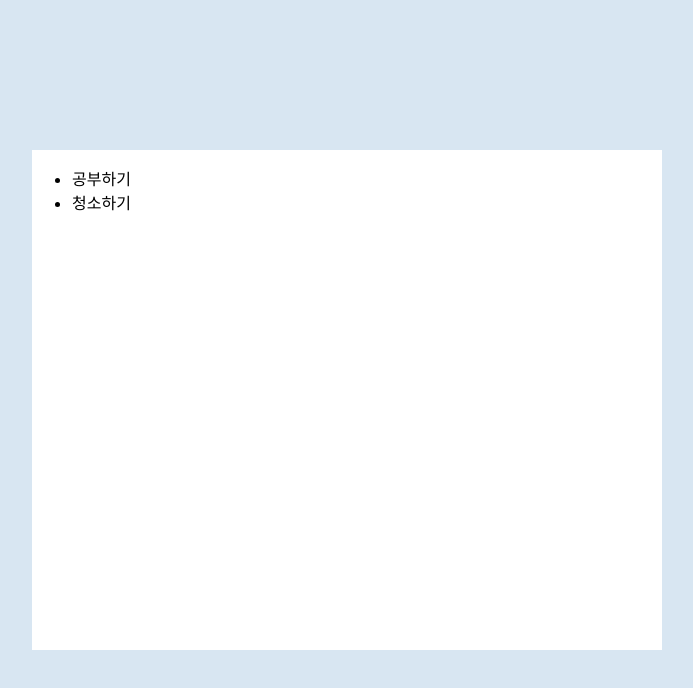
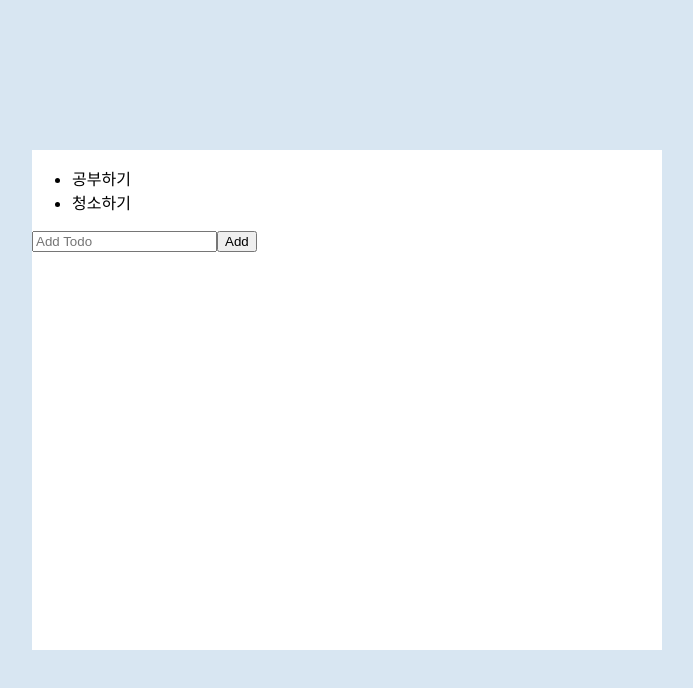
Before and after one commit to dazzel3/react-todo-dream-coding, a React (Create React App) app: page / in a window 1280 px wide. Shown: the top 688 px of the page, without its empty margins (293-986 px from the left). Built offline with nearby package versions, Linux system fonts and the light colour scheme.

Commit message:
feat: create AddTodo for adding item

```diff
--- /dev/null
+++ b/src/components/AddTodo/AddTodo.jsx
@@ -0,0 +1,30 @@
+import React, { useState } from 'react';
+
+export default function AddTodo({ onAdd }) {
+  const [text, setText] = useState('');
+
+  const handleSubmit = (e) => {
+    e.preventDefault();
+    if (text.trim().length === 0) {
+      return;
+    }
+    onAdd({ id: '', text, status: 'active' });
+    setText('');
+  };
+
+  const handleChange = (e) => {
+    setText(e.target.value);
+  };
+
+  return (
+    <form onSubmit={handleSubmit}>
+      <input
+        type='text'
+        placeholder='Add Todo'
+        value={text}
+        onChange={handleChange}
+      />
+      <button>Add</button>
+    </form>
+  );
+}
--- a/src/components/TodoList/TodoList.jsx
+++ b/src/components/TodoList/TodoList.jsx
@@ -1,11 +1,15 @@
 import React, { useState } from 'react';
 import styles from './TodoList.module.css';
+import AddTodo from '../AddTodo/AddTodo';
 
 export default function TodoList() {
   const [todos, setTodos] = useState([
     { id: '1', text: '공부하기', status: 'active' },
     { id: '2', text: '청소하기', status: 'active' },
   ]);
+
+  const handleAdd = (todo) => setTodos([...todos, todo]);
+
   return (
     <section className={styles.bg}>
       <ul>
@@ -13,6 +17,7 @@
           <li key={item.id}>{item.text}</li>
         ))}
       </ul>
+      <AddTodo onAdd={handleAdd} />
     </section>
   );
 }
```
